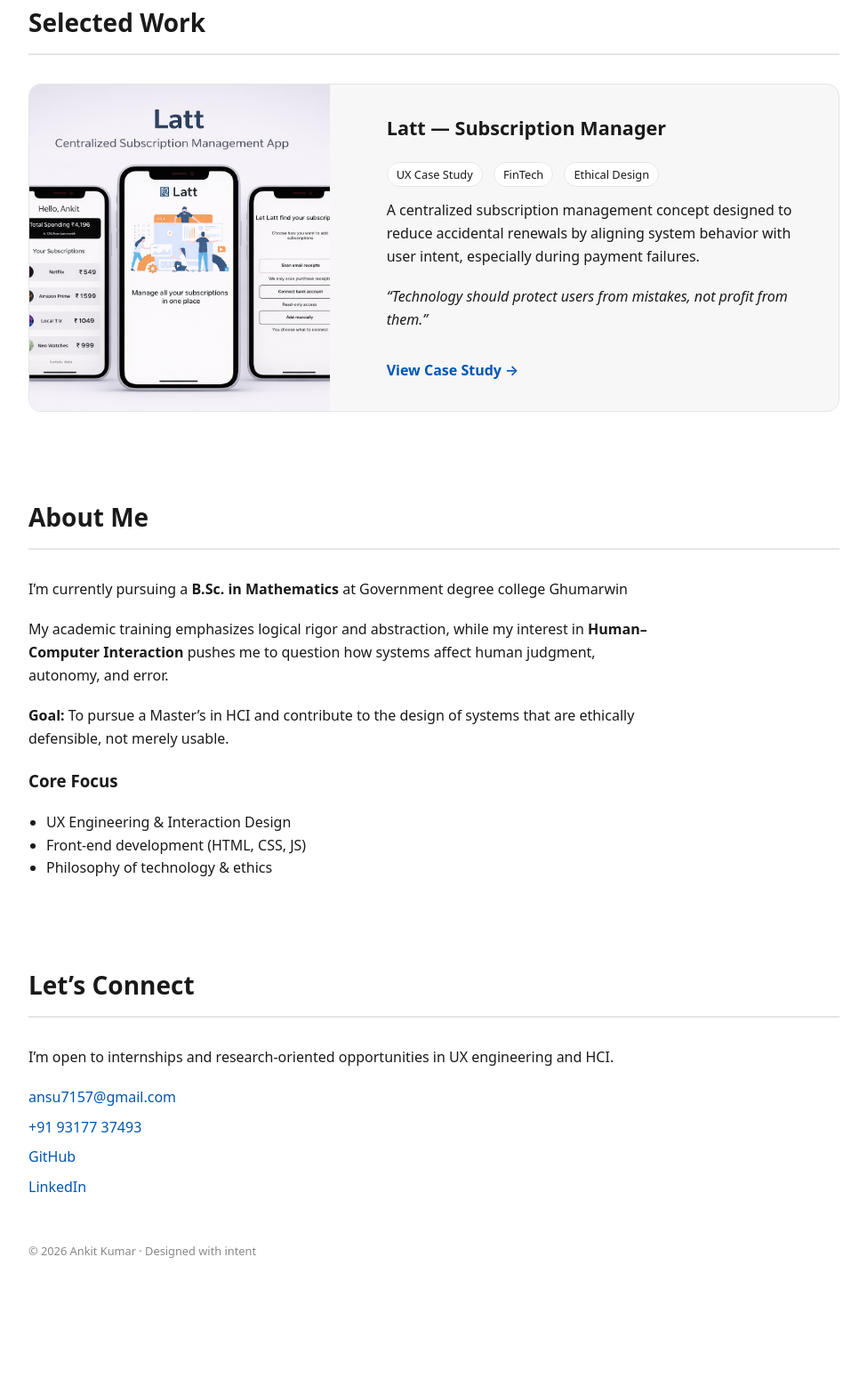
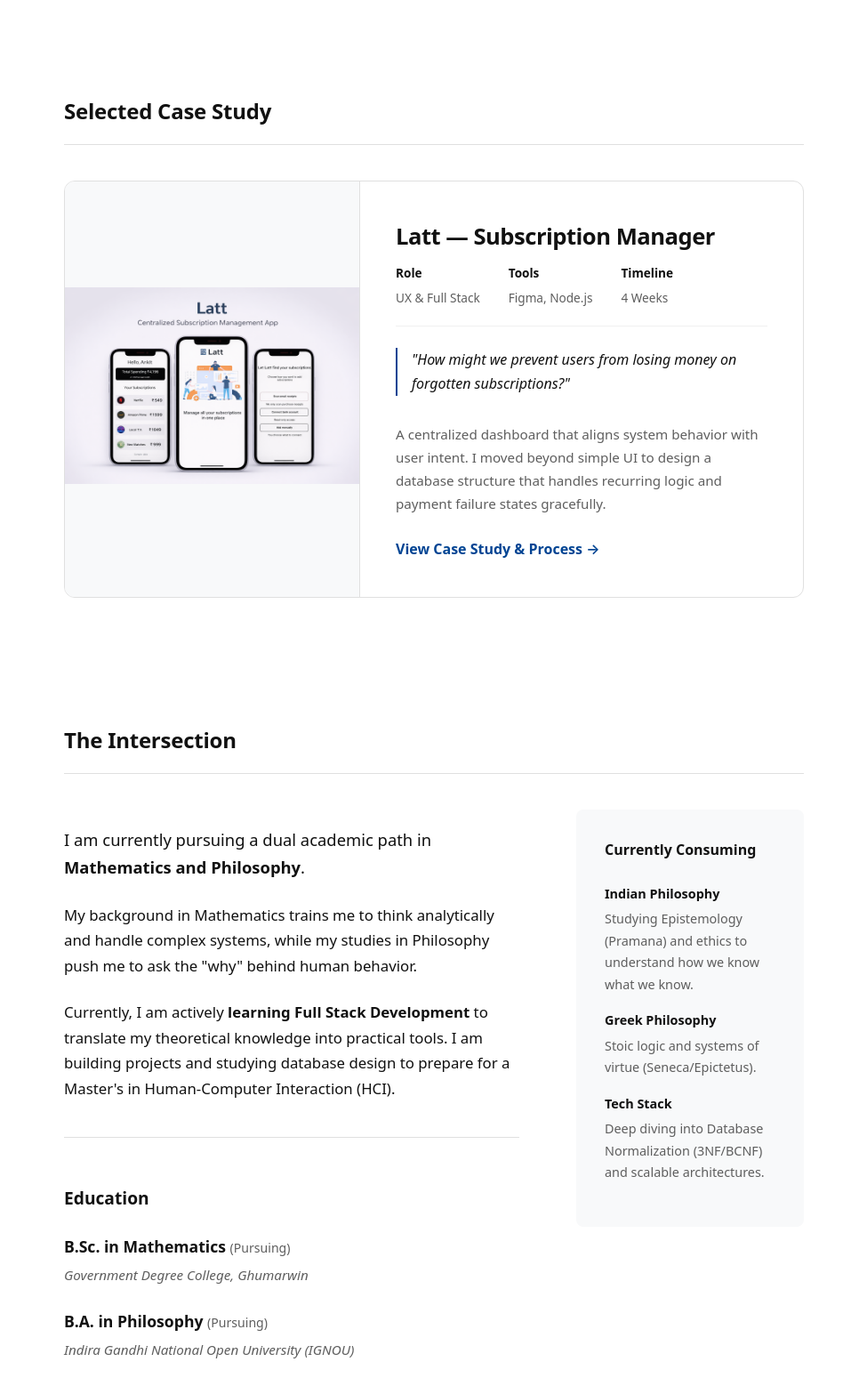
Before and after one commit to Ankit-kumar1907/Ankit-kumar1907.github.io, a plain HTML site: page index.html in a window 1280 px wide. Shown: the part 516-2074 px from the top of the page at 89% size, without its empty margins (152-1127 px from the left). Before the commit the page ends 2016 px from the top, so only its background shows below. Drawn offline with Linux system fonts and the light colour scheme.

Commit message:
Changing portfolio design

```diff
--- a/index.html
+++ b/index.html
@@ -3,204 +3,250 @@
 <head>
   <meta charset="UTF-8" />
   <meta name="viewport" content="width=device-width, initial-scale=1" />
-  <title>Ankit Kumar | UX Engineer & HCI Aspirant</title>
+  <title>Ankit Kumar | Student & HCI Aspirant</title>
 
   <style>
     :root {
-      --text-primary: #1a1a1a;
-      --text-secondary: #555;
-      --accent: #0056b3;
+      --text-primary: #111111;
+      --text-secondary: #5e5e5e;
+      --accent: #004493; /* Academic Blue */
       --bg: #ffffff;
-      --surface: #f7f7f7;
-      --border: #e5e5e5;
+      --surface: #f8f9fa;
+      --border: #e0e0e0;
+      --font-stack: system-ui, -apple-system, BlinkMacSystemFont, "Segoe UI", Roboto, sans-serif;
     }
 
-    * {
-      box-sizing: border-box;
-    }
+    * { box-sizing: border-box; }
 
     body {
       margin: 0;
-      font-family: system-ui, -apple-system, BlinkMacSystemFont, "Segoe UI",
-        Roboto, Helvetica, Arial, sans-serif;
-      line-height: 1.6;
+      font-family: var(--font-stack);
+      line-height: 1.7;
       color: var(--text-primary);
       background: var(--bg);
+      -webkit-font-smoothing: antialiased;
     }
 
-    a {
-      color: var(--accent);
-      text-decoration: none;
-    }
-
-    a:hover {
-      text-decoration: underline;
-    }
+    a { color: var(--text-primary); text-decoration: none; transition: color 0.2s; }
+    a:hover { color: var(--accent); }
 
     .container {
-      max-width: 960px;
+      max-width: 880px;
       margin: 0 auto;
       padding: 0 24px;
     }
 
     /* ---------- NAV ---------- */
-    header.site-header {
-      padding: 32px 0 64px;
-    }
+    header.site-header { padding: 60px 0 100px; }
 
     nav {
       display: flex;
       justify-content: space-between;
       align-items: center;
-      margin-bottom: 72px;
+      margin-bottom: 80px;
     }
 
-    .logo {
-      font-weight: 700;
-      font-size: 1.1rem;
-    }
+    .logo { font-weight: 700; font-size: 1.1rem; letter-spacing: -0.01em; }
 
     nav ul {
       list-style: none;
       display: flex;
-      gap: 24px;
+      gap: 32px;
       padding: 0;
       margin: 0;
     }
 
-    nav a {
-      color: var(--text-secondary);
-      font-weight: 500;
-    }
+    nav a { color: var(--text-secondary); font-size: 0.95rem; font-weight: 500; }
+    nav a:hover { color: var(--text-primary); }
 
     /* ---------- HERO ---------- */
     .status {
       display: inline-block;
       background: var(--surface);
-      padding: 6px 14px;
-      border-radius: 999px;
-      font-size: 0.85rem;
-      margin-bottom: 20px;
+      color: var(--text-secondary);
+      border: 1px solid var(--border);
+      padding: 6px 12px;
+      border-radius: 6px;
+      font-size: 0.8rem;
+      font-weight: 500;
+      margin-bottom: 24px;
     }
 
     h1 {
-      font-size: 2.8rem;
-      line-height: 1.2;
-      margin: 0 0 16px;
-      letter-spacing: -0.02em;
+      font-size: 3rem;
+      line-height: 1.1;
+      margin: 0 0 24px;
+      letter-spacing: -0.03em;
+      font-weight: 700;
+      max-width: 800px;
     }
 
     .tagline {
-      font-size: 1.2rem;
+      font-size: 1.25rem;
       color: var(--text-secondary);
-      max-width: 640px;
-      margin-bottom: 32px;
-    }
-
-    .primary-cta {
-      font-weight: 600;
-      display: inline-block;
+      max-width: 650px;
+      margin-bottom: 40px;
+      font-weight: 400;
     }
 
     /* ---------- SECTIONS ---------- */
-    section {
-      margin-bottom: 96px;
+    section { margin-bottom: 140px; }
+
+    h2 {
+      font-size: 1.5rem;
+      margin-bottom: 40px;
+      padding-bottom: 16px;
+      border-bottom: 1px solid var(--border);
+      font-weight: 600;
+      letter-spacing: -0.01em;
     }
 
-    h2 {
-      font-size: 1.75rem;
-      margin-bottom: 32px;
-      border-bottom: 2px solid var(--border);
-      padding-bottom: 12px;
-    }
+    p { max-width: 680px; margin-bottom: 24px; font-size: 1.05rem; }
 
-    p {
-      max-width: 720px;
-      margin-bottom: 20px;
-    }
-
-    /* ---------- PROJECT CARD ---------- */
+    /* ---------- PROJECT CARD (LATT) ---------- */
     .project-card {
       display: grid;
-      grid-template-columns: 1fr 1.6fr;
-      gap: 32px;
-      background: var(--surface);
-      border-radius: 14px;
+      grid-template-columns: 1.2fr 1.8fr;
+      gap: 0;
+      background: var(--bg);
+      border-radius: 12px;
       border: 1px solid var(--border);
       overflow: hidden;
-      transition: transform 0.2s ease, box-shadow 0.2s ease;
+      transition: all 0.3s ease;
     }
 
     .project-card:hover {
       transform: translateY(-4px);
-      box-shadow: 0 10px 24px rgba(0,0,0,0.05);
+      box-shadow: 0 12px 30px rgba(0,0,0,0.06);
+      border-color: var(--accent);
+    }
+
+    .card-image {
+      background: var(--surface);
+      display: flex;
+      align-items: center;
+      justify-content: center;
+      overflow: hidden;
+      border-right: 1px solid var(--border);
     }
 
     .card-image img {
       width: 100%;
       height: 100%;
       object-fit: cover;
-      display: block;
+      transition: transform 0.4s ease;
     }
 
-    .card-content {
-      padding: 32px;
-    }
+    .project-card:hover .card-image img { transform: scale(1.03); }
+
+    .card-content { padding: 40px; display: flex; flex-direction: column; }
 
     .card-content h3 {
       margin-top: 0;
-      font-size: 1.35rem;
+      font-size: 1.6rem;
+      margin-bottom: 8px;
+      letter-spacing: -0.02em;
     }
 
-    .tags {
-      margin-bottom: 16px;
+    /* Metadata Grid */
+    .project-meta {
+      display: flex;
+      gap: 32px;
+      margin-bottom: 24px;
+      font-size: 0.85rem;
+      color: var(--text-secondary);
+      border-bottom: 1px solid #f0f0f0;
+      padding-bottom: 20px;
+    }
+    .project-meta div strong {
+        color: var(--text-primary);
+        display: block;
+        font-weight: 600;
+        margin-bottom: 4px;
     }
 
-    .tags span {
-      font-size: 0.8rem;
-      background: #fff;
-      border: 1px solid var(--border);
-      padding: 4px 10px;
-      border-radius: 999px;
-      margin-right: 8px;
+    .problem-statement {
+      font-weight: 500;
+      color: var(--text-primary);
+      margin-bottom: 16px;
+      font-style: italic;
+      border-left: 2px solid var(--accent);
+      padding-left: 16px;
     }
 
     .project-link {
+      margin-top: auto;
       font-weight: 600;
-      margin-top: 12px;
-      display: inline-block;
+      color: var(--accent);
+      display: inline-flex;
+      align-items: center;
+    }
+    .project-link:hover { text-decoration: underline; }
+
+    /* ---------- ABOUT & LIBRARY ---------- */
+    .about-grid {
+      display: grid;
+      grid-template-columns: 2fr 1fr;
+      gap: 64px;
     }
 
-    /* ---------- ABOUT ---------- */
-    ul {
-      padding-left: 20px;
+    .highlight-text {
+      font-size: 1.15rem;
+      color: var(--text-primary);
+      font-weight: 500;
     }
 
-    /* ---------- FOOTER ---------- */
-    footer {
-      padding-bottom: 64px;
+    /* Education Block Styling */
+    .education-block {
+        margin-top: 40px;
+        padding-top: 32px;
+        border-top: 1px solid var(--border);
     }
 
-    .contact-links a {
-      display: block;
-      margin-bottom: 8px;
+    .education-item {
+        margin-bottom: 24px;
     }
 
-    .copyright {
-      margin-top: 48px;
-      font-size: 0.8rem;
-      color: #888;
+    .education-item h4 {
+        margin: 0 0 4px 0;
+        font-size: 1.1rem;
+        font-weight: 600;
     }
+
+    .education-sub {
+        font-size: 0.95rem;
+        color: var(--text-secondary);
+        font-style: italic;
+    }
+
+    /* Library/Sidebar */
+    .library-section {
+      background: var(--surface);
+      padding: 32px;
+      border-radius: 8px;
+      font-size: 0.9rem;
+      height: fit-content;
+    }
+
+    .library-section h3 { margin-top: 0; font-size: 1rem; margin-bottom: 24px;}
+    .library-section ul { padding-left: 0; list-style: none; }
+    .library-section li { margin-bottom: 16px; color: var(--text-secondary); }
+    .library-section li strong { color: var(--text-primary); display: block; margin-bottom: 4px;}
+
+    /* ---------- FOOTER ---------- */
+    footer { padding-bottom: 80px; border-top: 1px solid var(--border); padding-top: 60px; }
+    .contact-row { display: flex; gap: 32px; margin-top: 24px; }
+    .contact-row a { color: var(--text-secondary); font-size: 0.95rem; }
+    .contact-row a:hover { color: var(--accent); }
 
     /* ---------- RESPONSIVE ---------- */
     @media (max-width: 768px) {
-      h1 {
-        font-size: 2.2rem;
-      }
-
-      .project-card {
-        grid-template-columns: 1fr;
-      }
+      h1 { font-size: 2.2rem; }
+      .project-card { grid-template-columns: 1fr; }
+      .card-image { height: 240px; border-right: none; border-bottom: 1px solid var(--border); }
+      .about-grid { grid-template-columns: 1fr; gap: 40px; }
+      .contact-row { flex-direction: column; gap: 16px; }
+      .project-meta { gap: 16px; flex-wrap: wrap; }
     }
   </style>
 </head>
@@ -218,86 +264,120 @@
         </ul>
       </nav>
 
-      <span class="status">Student · Mathematics · UX / HCI</span>
+      <span class="status">● Undergraduate Student & Web Dev Learner</span>
+
       <h1>Bridging mathematical logic with human empathy.</h1>
       <p class="tagline">
-        I’m a B.Sc. Mathematics student exploring how rigorous reasoning
-        can be applied to human-centered digital systems.
+        I am a student of <strong>Mathematics and Philosophy</strong>. I use rigorous reasoning and systems thinking to build digital tools that are ethically defensible and intuitively structured.
       </p>
-      <a href="#work" class="primary-cta">View selected work ↓</a>
     </header>
 
     <section id="work">
-      <h2>Selected Work</h2>
+      <h2>Selected Case Study</h2>
      <article class="project-card">
   <div class="card-image">
     <a href="https://ankit-kumar1907.github.io/LATT-case-study/" target="_blank">
-            <img src="assets/Hero.png" alt="Latt subscription manager interface preview">
+      <img src="assets/Hero.png" alt="Latt Interface Mockup" onerror="this.style.display='none'; this.parentElement.style.background='#e0e0e0'">
     </a>
   </div>
+
   <div class="card-content">
     <h3>
       <a href="https://ankit-kumar1907.github.io/LATT-case-study/" target="_blank" style="color: inherit; text-decoration: none;">
         Latt — Subscription Manager
       </a>
     </h3>
-          <div class="tags">
-            <span>UX Case Study</span>
-            <span>FinTech</span>
-            <span>Ethical Design</span>
+
+    <div class="project-meta">
+      <div><strong>Role</strong>UX & Full Stack</div>
+      <div><strong>Tools</strong>Figma, Node.js</div>
+      <div><strong>Timeline</strong>4 Weeks</div>
     </div>
-          <p>
-            A centralized subscription management concept designed to
-            reduce accidental renewals by aligning system behavior with
-            user intent, especially during payment failures.
+
+    <div class="problem-statement">
+      "How might we prevent users from losing money on forgotten subscriptions?"
+    </div>
+
+    <p style="font-size: 0.95rem; color: var(--text-secondary);">
+      A centralized dashboard that aligns system behavior with user intent.
+      I moved beyond simple UI to design a database structure that handles
+      recurring logic and payment failure states gracefully.
     </p>
-          <p><em>“Technology should protect users from mistakes, not profit from them.”</em></p>
 
-          <a href="https://ankit-kumar1907.github.io/LATT-case-study/" class="project-link" target="_blank">View Case Study →</a>
+    <a href="https://ankit-kumar1907.github.io/LATT-case-study/" class="project-link" target="_blank">
+      View Case Study & Process →
+    </a>
   </div>
 </article>
     </section>
 
     <section id="about">
-      <h2>About Me</h2>
-      <p>
-        I’m currently pursuing a <strong>B.Sc. in Mathematics</strong> at Government degree college Ghumarwin
+      <h2>The Intersection</h2>
+
+      <div class="about-grid">
+        <div>
+          <p class="highlight-text">
+            I am currently pursuing a dual academic path in <strong>Mathematics and Philosophy</strong>.
           </p>
           <p>
-        My academic training emphasizes logical rigor and abstraction,
-        while my interest in <strong>Human–Computer Interaction</strong>
-        pushes me to question how systems affect human judgment,
-        autonomy, and error.
+            My background in Mathematics trains me to think analytically and handle complex systems, while my studies in Philosophy push me to ask the "why" behind human behavior.
           </p>
           <p>
-        <strong>Goal:</strong> To pursue a Master’s in HCI and contribute to
-        the design of systems that are ethically defensible, not merely usable.
+            Currently, I am actively <strong>learning Full Stack Development</strong> to translate my theoretical knowledge into practical tools. I am building projects and studying database design to prepare for a Master's in Human-Computer Interaction (HCI).
           </p>
 
-      <h3>Core Focus</h3>
+          <div class="education-block">
+            <h3 style="font-size: 1.2rem; margin-bottom: 24px;">Education</h3>
+
+            <div class="education-item">
+                <h4>B.Sc. in Mathematics <span style="font-size:0.8em; font-weight:400; color:#5e5e5e;">(Pursuing)</span></h4>
+                <div class="education-sub">Government Degree College, Ghumarwin</div>
+            </div>
+
+            <div class="education-item">
+                <h4>B.A. in Philosophy <span style="font-size:0.8em; font-weight:400; color:#5e5e5e;">(Pursuing)</span></h4>
+                <div class="education-sub">Indira Gandhi National Open University (IGNOU)</div>
+            </div>
+          </div>
+
+        </div>
+
+        <aside class="library-section">
+          <h3>Currently Consuming</h3>
           <ul>
-        <li>UX Engineering & Interaction Design</li>
-        <li>Front-end development (HTML, CSS, JS)</li>
-        <li>Philosophy of technology & ethics</li>
+            <li>
+              <strong>Indian Philosophy</strong>
+              Studying Epistemology (Pramana) and ethics to understand how we know what we know.
+            </li>
+            <li>
+              <strong>Greek Philosophy</strong>
+              Stoic logic and systems of virtue (Seneca/Epictetus).
+            </li>
+            <li>
+              <strong>Tech Stack</strong>
+              Deep diving into Database Normalization (3NF/BCNF) and scalable architectures.
+            </li>
           </ul>
+        </aside>
+      </div>
     </section>
 
     <footer id="contact">
       <h2>Let’s Connect</h2>
       <p>
-        I’m open to internships and research-oriented opportunities in
-        UX engineering and HCI.
+        I am building my portfolio for Masters applications.
+        I am open to feedback, collaboration, or a discussion on the ethics of UX.
       </p>
 
-      <div class="contact-links">
+      <div class="contact-row">
         <a href="mailto:ansu7157@gmail.com">ansu7157@gmail.com</a>
         <a href="tel:+919317737493">+91 93177 37493</a>
         <a href="https://github.com/Ankit-kumar1907" target="_blank">GitHub</a>
         <a href="https://www.linkedin.com/in/ankit-kumar-47a581394" target="_blank">LinkedIn</a>
       </div>
 
-      <p class="copyright">
-        © 2026 Ankit Kumar · Designed with intent
+      <p style="margin-top: 40px; font-size: 0.8rem; color: #aaa;">
+        © 2026 Ankit Kumar · Coded by hand
       </p>
     </footer>
 
```
Lines whose indentation alone changed are shown as unchanged.
